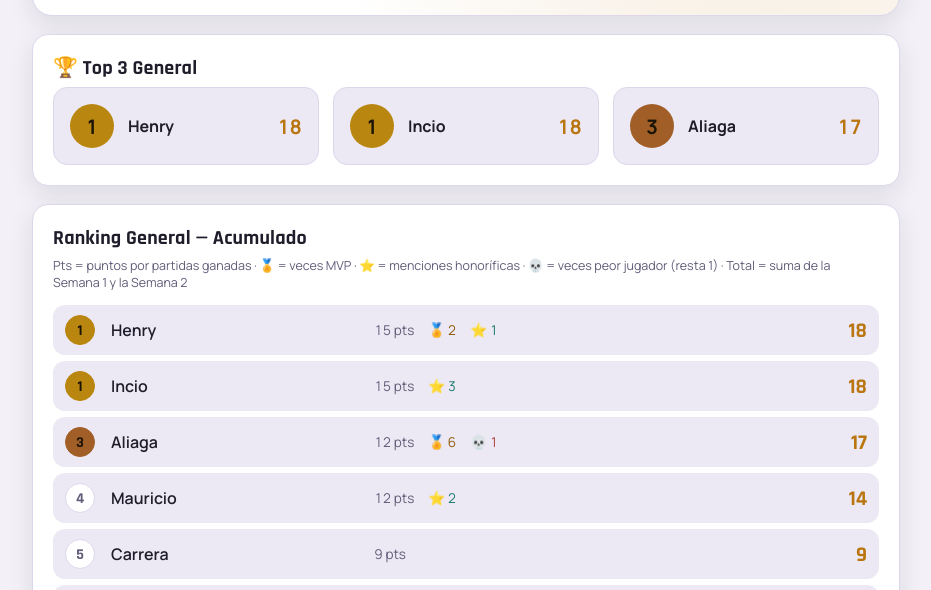
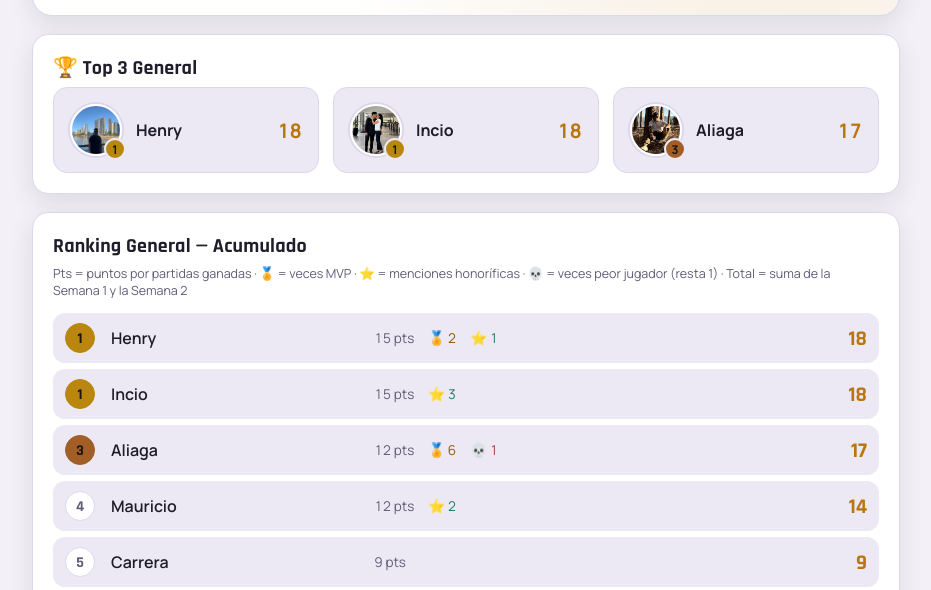
Before and after one commit to nardios/liga-de-los-viernes, a plain HTML site: page index.html in a window 1280 px wide. Shown: the part 193-783 px from the top of the page, without its empty margins (174-1105 px from the left). Drawn offline with Linux system fonts and the light colour scheme.

Commit message:
Mostrar fotos de Henry, Incio y Aliaga en el Top 3

```diff
--- a/index.html
+++ b/index.html
@@ -184,6 +184,12 @@ h1{
 .podium-medal--1{background:var(--rank-gold);}
 .podium-medal--2{background:var(--rank-silver);}
 .podium-medal--3{background:var(--rank-bronze);}
+.podium-avatar-wrap{position:relative;flex:0 0 auto;}
+.podium-avatar{width:52px;height:52px;border-radius:50%;object-fit:cover;display:block;border:2px solid var(--surface);box-shadow:0 0 0 2px var(--border);}
+.podium-badge{position:absolute;bottom:-4px;right:-4px;width:22px;height:22px;border-radius:50%;display:flex;align-items:center;justify-content:center;font-size:12px;font-weight:700;color:#1c1406;border:2px solid var(--surface-2);}
+.podium-badge--1{background:var(--rank-gold);}
+.podium-badge--2{background:var(--rank-silver);}
+.podium-badge--3{background:var(--rank-bronze);}
 .podium-name{font-weight:700;font-size:16px;}
 .podium-total{font-weight:700;font-size:20px;color:var(--accent);margin-left:auto;font-variant-numeric:tabular-nums;}
 .foot{margin-top:8px;color:var(--text-dim);font-size:12.5px;}
@@ -206,9 +212,9 @@ h1{
   <section class="panel">
     <h2 class="section-title">🏆 Top 3 General</h2>
     <div class="podium">
-      <div class="podium-card"><div class="podium-medal podium-medal--1">1</div><div class="podium-name">Henry</div><div class="podium-total">18</div></div>
-      <div class="podium-card"><div class="podium-medal podium-medal--1">1</div><div class="podium-name">Incio</div><div class="podium-total">18</div></div>
-      <div class="podium-card"><div class="podium-medal podium-medal--3">3</div><div class="podium-name">Aliaga</div><div class="podium-total">17</div></div>
+      <div class="podium-card"><div class="podium-avatar-wrap"><img class="podium-avatar" src="henry.png" alt="Henry"><span class="podium-badge podium-badge--1">1</span></div><div class="podium-name">Henry</div><div class="podium-total">18</div></div>
+      <div class="podium-card"><div class="podium-avatar-wrap"><img class="podium-avatar" src="incio.png" alt="Incio"><span class="podium-badge podium-badge--1">1</span></div><div class="podium-name">Incio</div><div class="podium-total">18</div></div>
+      <div class="podium-card"><div class="podium-avatar-wrap"><img class="podium-avatar" src="aliaga.png" alt="Aliaga"><span class="podium-badge podium-badge--3">3</span></div><div class="podium-name">Aliaga</div><div class="podium-total">17</div></div>
     </div>
   </section>
 
```
